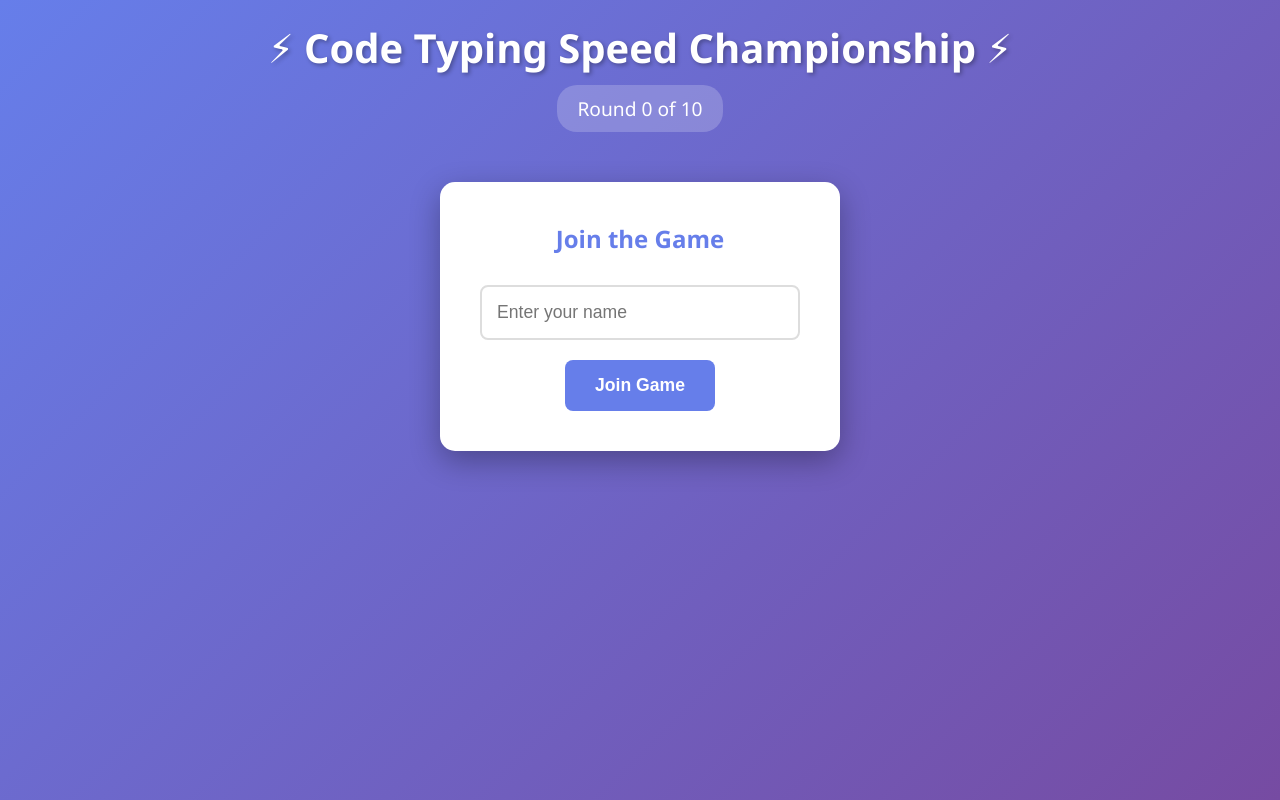
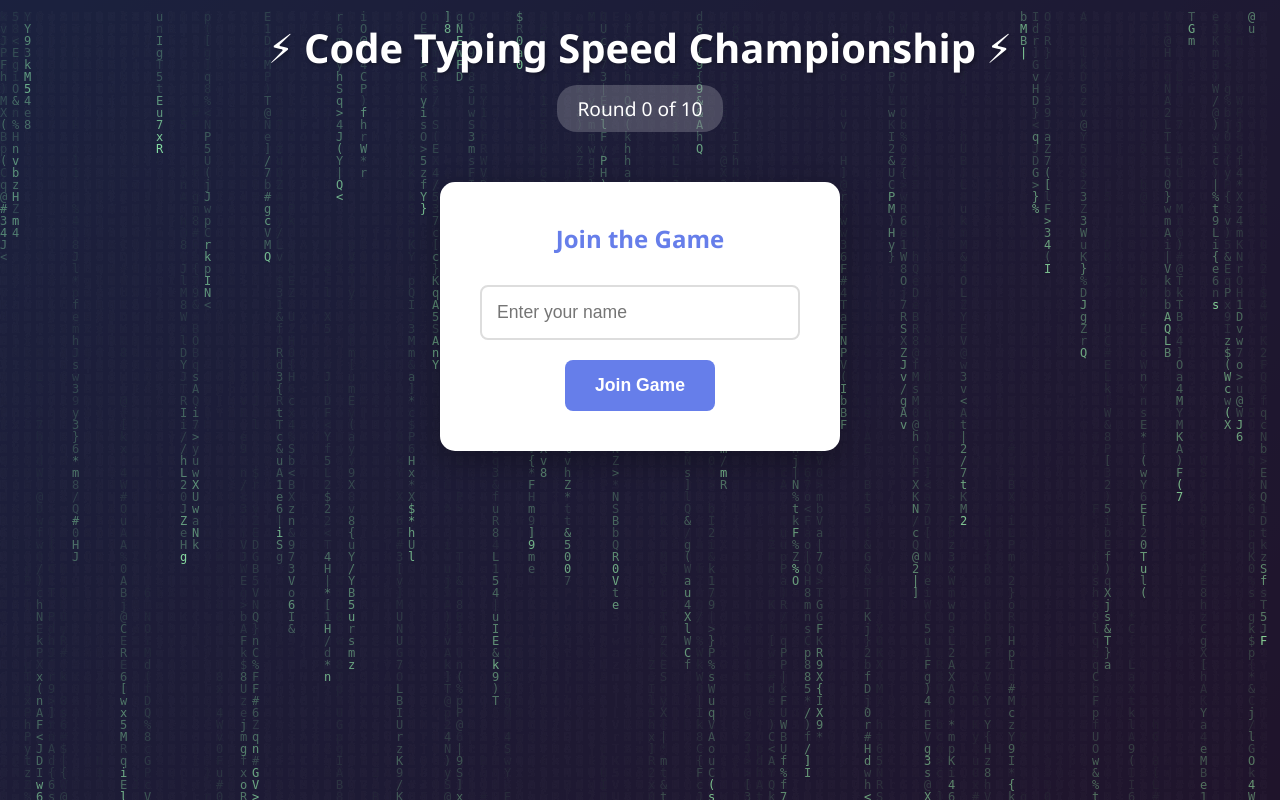
Before and after one commit to andreaskall/epic_retro, a Flask app: page / in a window 1280 px wide. Run offline with Flask 3, Linux system fonts and the light colour scheme; some libraries are stand-ins or nearby versions.

Commit message:
matrix theme

```diff
--- a/static/game.js
+++ b/static/game.js
@@ -111,6 +111,63 @@ document.addEventListener('keydown', (e) => {
         }
     }
 });
+
+/* Matrix backdrop animation
+   Lightweight canvas animation that renders falling green characters.
+   It runs continuously but is inexpensive and uses requestAnimationFrame.
+*/
+(function initMatrixBackdrop() {
+    const canvas = document.getElementById('matrix-canvas');
+    if (!canvas) return;
+    const ctx = canvas.getContext('2d');
+
+    // Characters to use (mono-spaced glyphs look best)
+    const chars = 'ABCDEFGHIJKLMNOPQRSTUVWXYZabcdefghijklmnopqrstuvwxyz0123456789@#$%&*()[]{}<>\/|';
+    let fontSize = 16;
+    let columns = [];
+    let width = 0;
+    let height = 0;
+
+    function resize() {
+        width = canvas.width = window.innerWidth;
+        height = canvas.height = window.innerHeight;
+        // Choose font size proportional to viewport but keep readable
+        fontSize = Math.max(12, Math.floor(Math.min(22, Math.max(12, width / 100))));
+        ctx.font = `${fontSize}px monospace`;
+        columns = new Array(Math.floor(width / fontSize)).fill(0).map(() => Math.floor(Math.random() * height));
+    }
+
+    function draw() {
+        // Slight translucent black to create trail/fade effect
+        ctx.fillStyle = 'rgba(0, 0, 0, 0.08)';
+        ctx.fillRect(0, 0, width, height);
+
+        ctx.fillStyle = '#0f0'; // bright green
+        ctx.textBaseline = 'top';
+
+        for (let i = 0; i < columns.length; i++) {
+            const x = i * fontSize;
+            // pick a random character
+            const ch = chars.charAt(Math.floor(Math.random() * chars.length));
+            const y = columns[i] * fontSize;
+            // slightly brighter for head
+            ctx.fillStyle = `rgba(144, 255, 144, ${Math.random() * 0.8 + 0.2})`;
+            ctx.fillText(ch, x, y);
+
+            // move drop
+            if (y > height && Math.random() > 0.975) {
+                columns[i] = 0;
+            }
+            columns[i]++;
+        }
+        requestAnimationFrame(draw);
+    }
+
+    // initialize
+    resize();
+    window.addEventListener('resize', resize);
+    requestAnimationFrame(draw);
+})();
 
 // Socket Event Handlers
 socket.on('connect', () => {
--- a/static/style.css
+++ b/static/style.css
@@ -10,6 +10,25 @@ body {
     color: #333;
     min-height: 100vh;
     padding: 20px;
+}
+
+/* Matrix backdrop canvas styling */
+#matrix-canvas {
+    position: fixed;
+    top: 0;
+    left: 0;
+    width: 100vw;
+    height: 100vh;
+    z-index: 0; /* behind UI */
+    pointer-events: none; /* let clicks pass through */
+    mix-blend-mode: normal;
+    opacity: 0.75;
+}
+
+/* Ensure main UI sits above the backdrop */
+.container {
+    position: relative;
+    z-index: 1;
 }
 
 .container {
--- a/templates/index.html
+++ b/templates/index.html
@@ -8,6 +8,8 @@
     <script src="https://cdn.socket.io/4.5.4/socket.io.min.js"></script>
 </head>
 <body>
+    <!-- Matrix backdrop canvas (covers full viewport, behind UI) -->
+    <canvas id="matrix-canvas" aria-hidden="true"></canvas>
     <div class="container">
         <header>
             <h1>⚡ Code Typing Speed Championship ⚡</h1>
```
